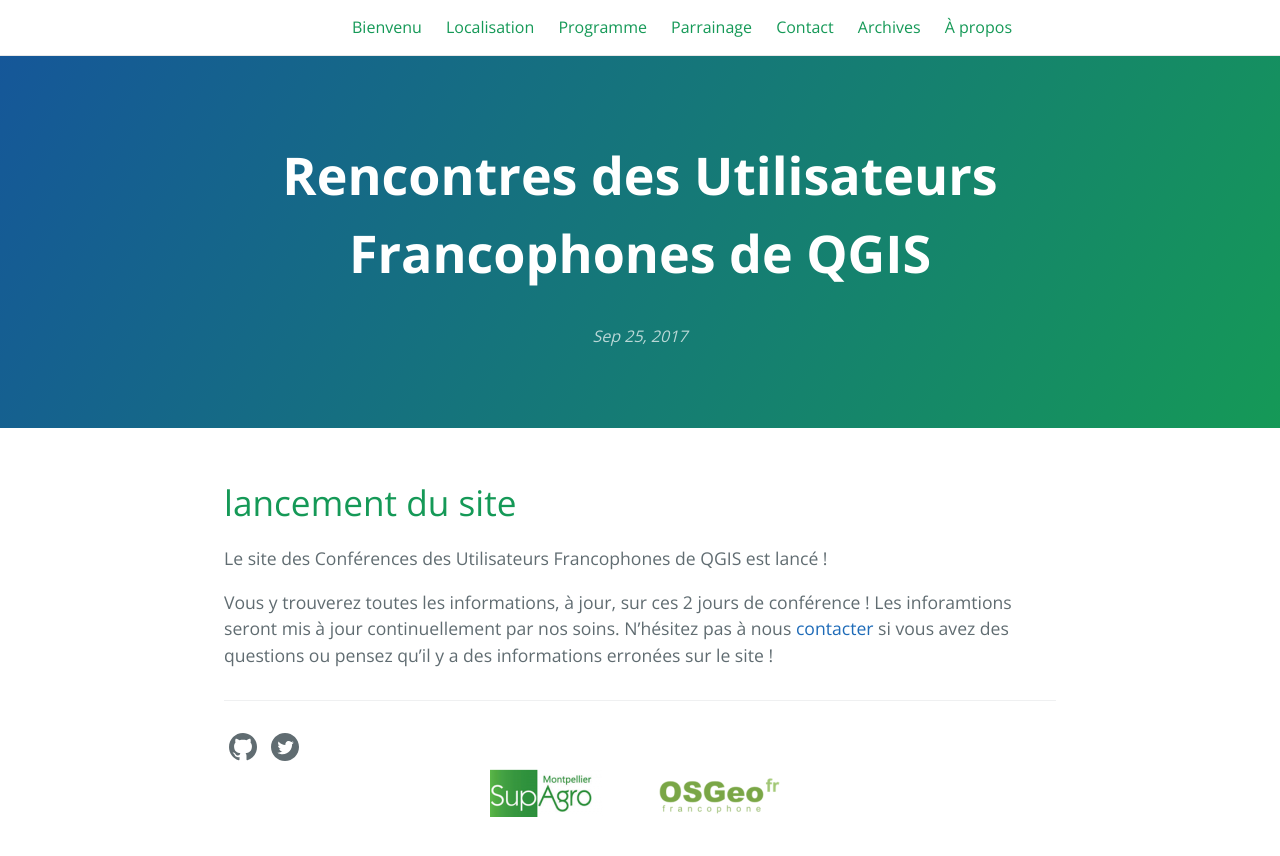
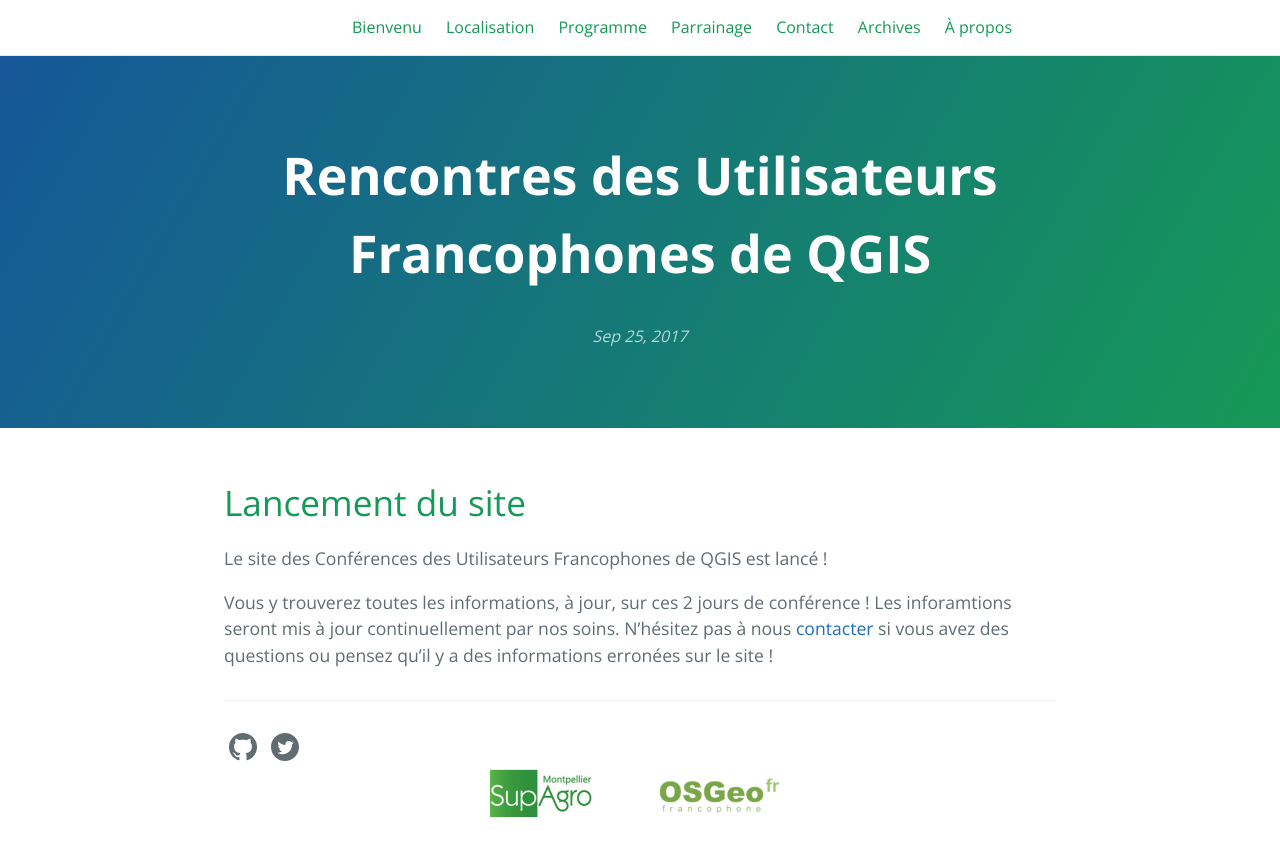
Before and after one commit to OSGeo-fr/QGIS-conf-fr-website, a Jekyll site: the page built from _posts/2017-09-25-Ouverture-site.md, in a window 1280 px wide. Shown: the top 856 px of the page. Built offline with Jekyll 4.4.1, drawn with Linux system fonts in a browser that asks for light colours.

```diff
--- a/_posts/2017-09-25-Ouverture-site.md
+++ b/_posts/2017-09-25-Ouverture-site.md
@@ -1,6 +1,6 @@
 ---
 layout: post
-title: "lancement du site"
+title: "Lancement du site"
 ---
 
 Le site des Conférences des Utilisateurs Francophones de QGIS est lancé !
```
